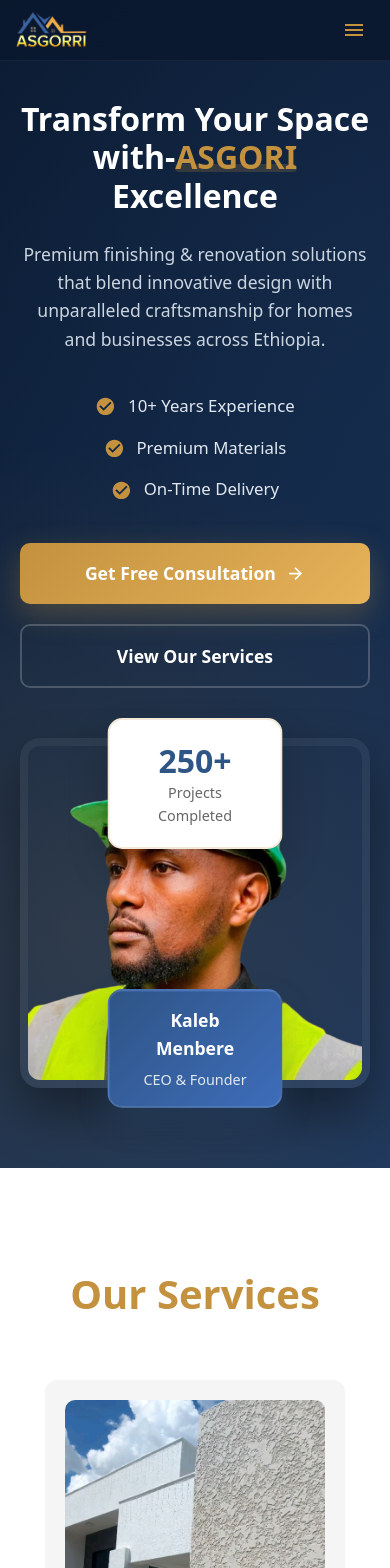
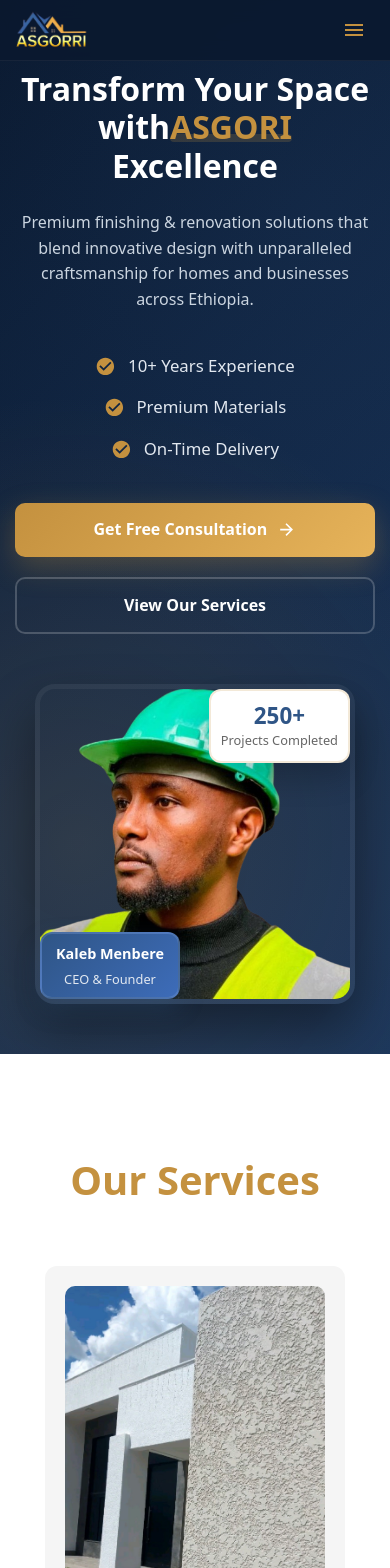
Before and after one commit to kaleb-menbere/asgori, a React (Vite) app: page / in a window 390 px wide. Shown: the top 1568 px of the page. Built offline with nearby package versions, Linux system fonts and the light colour scheme.

Commit message:
hero better

```diff
--- a/src/components/Hero.css
+++ b/src/components/Hero.css
@@ -1,10 +1,10 @@
 /* Hero Section */
 .hero {
   background: linear-gradient(135deg, #0a192f 0%, #1a365d 100%);
-  padding: 120px 20px 100px;
+  padding: 100px 20px 80px;
   position: relative;
   overflow: hidden;
-  min-height: 100vh;
+  min-height: 90vh;
   display: flex;
   align-items: center;
 }
@@ -26,7 +26,7 @@
   margin: 0 auto;
   display: grid;
   grid-template-columns: 1fr 1fr;
-  gap: 80px;
+  gap: 60px;
   align-items: center;
   position: relative;
   z-index: 2;
@@ -37,31 +37,8 @@
   color: white;
 }
 
-.hero-badge {
-  display: inline-flex;
-  align-items: center;
-  gap: 8px;
-  background: rgba(196, 145, 63, 0.1);
-  backdrop-filter: blur(10px);
-  border: 1px solid rgba(196, 145, 63, 0.3);
-  border-radius: 50px;
-  padding: 10px 20px;
-  margin-bottom: 30px;
-}
-
-.badge-icon {
-  color: #c4913f;
-  font-size: 1.2rem;
-}
-
-.hero-badge span {
-  color: #e6b35a;
-  font-weight: 500;
-  font-size: 0.9rem;
-}
-
 .hero-title {
-  font-size: 3.5rem;
+  font-size: 3.2rem;
   line-height: 1.2;
   margin-bottom: 25px;
   font-weight: 700;
@@ -138,6 +115,7 @@
   gap: 10px;
   transition: all 0.3s ease;
   box-shadow: 0 10px 30px rgba(196, 145, 63, 0.3);
+  text-decoration: none;
 }
 
 .cta-btn-primary:hover {
@@ -155,6 +133,7 @@
   font-size: 1.1rem;
   border: 2px solid rgba(255, 255, 255, 0.2);
   transition: all 0.3s ease;
+  text-decoration: none;
 }
 
 .cta-btn-secondary:hover {
@@ -179,11 +158,12 @@
 
 .hero-image-container {
   position: relative;
+  max-width: 500px;
+  margin: 0 auto;
 }
 
 .ceo-image {
   width: 100%;
-  max-width: 500px;
   border-radius: 20px;
   box-shadow: 0 25px 50px rgba(0, 0, 0, 0.4);
   position: relative;
@@ -191,59 +171,65 @@
   border: 8px solid rgba(255, 255, 255, 0.05);
 }
 
+/* Image Badge - Fixed Position */
 .image-badge {
   position: absolute;
-  bottom: 40px;
-  left: -20px;
+  bottom: 30px;
+  left: -15px;
   background: linear-gradient(135deg, #2f5586, #3d6cb9);
-  padding: 15px 25px;
-  border-radius: 15px;
-  box-shadow: 0 15px 30px rgba(47, 85, 134, 0.3);
+  padding: 12px 20px;
+  border-radius: 12px;
+  box-shadow: 0 10px 25px rgba(47, 85, 134, 0.3);
   z-index: 3;
   border: 2px solid rgba(255, 255, 255, 0.1);
+  min-width: 180px;
 }
 
 .badge-content {
   display: flex;
   flex-direction: column;
-  gap: 5px;
+  gap: 4px;
 }
 
 .badge-content strong {
   color: white;
-  font-size: 1.1rem;
+  font-size: 1rem;
   font-weight: 600;
 }
 
 .badge-content span {
   color: #e2e8f0;
-  font-size: 0.9rem;
+  font-size: 0.85rem;
 }
 
+/* Floating Card - Fixed Position */
 .floating-card {
   position: absolute;
-  top: 40px;
-  right: -20px;
+  top: 30px;
+  right: -15px;
   background: white;
-  padding: 20px;
-  border-radius: 15px;
-  box-shadow: 0 20px 40px rgba(0, 0, 0, 0.2);
+  padding: 15px;
+  border-radius: 12px;
+  box-shadow: 0 15px 30px rgba(0, 0, 0, 0.2);
   z-index: 3;
   border: 2px solid rgba(196, 145, 63, 0.2);
+  min-width: 140px;
 }
 
 .card-stat h3 {
   color: #2f5586;
-  font-size: 2rem;
+  font-size: 1.8rem;
   margin: 0;
   font-weight: 700;
+  text-align: center;
 }
 
 .card-stat p {
   color: #666;
   margin: 0;
-  font-size: 0.9rem;
+  font-size: 0.85rem;
   font-weight: 500;
+  text-align: center;
 }
 
 /* Background Elements */
@@ -259,20 +245,30 @@
   z-index: 1;
 }
 
-/* Responsive */
+/* ---------------- Responsive Fixes ---------------- */
 @media (max-width: 1024px) {
   .hero-container {
-    gap: 60px;
+    gap: 50px;
   }
 
   .hero-title {
-    font-size: 3rem;
+    font-size: 2.8rem;
+  }
+
+  .image-badge {
+    left: -10px;
+    bottom: 25px;
+  }
+
+  .floating-card {
+    right: -10px;
+    top: 25px;
   }
 }
 
 @media (max-width: 768px) {
   .hero {
-    padding: 100px 20px 80px;
+    padding: 80px 20px 60px;
   }
 
   .hero-container {
@@ -282,7 +278,7 @@
   }
 
   .hero-title {
-    font-size: 2.5rem;
+    font-size: 2.3rem;
   }
 
   .hero-subtitle {
@@ -298,26 +294,54 @@
     justify-content: center;
   }
 
+  /* Mobile positioning for badges */
+  .hero-image-container {
+    max-width: 400px;
+  }
+
   .image-badge {
-    left: 50%;
-    transform: translateX(-50%);
-    bottom: -20px;
+    left: 10px;
+    bottom: 10px;
+    min-width: 160px;
+    padding: 10px 15px;
   }
 
   .floating-card {
-    right: 50%;
-    transform: translateX(50%);
-    top: -20px;
+    right: 10px;
+    top: 10px;
+    min-width: 120px;
+    padding: 12px;
   }
 
-  .ceo-image {
-    margin: 0 auto;
+  .badge-content strong {
+    font-size: 0.95rem;
+  }
+
+  .badge-content span {
+    font-size: 0.8rem;
+  }
+
+  .card-stat h3 {
+    font-size: 1.6rem;
+  }
+
+  .card-stat p {
+    font-size: 0.8rem;
   }
 }
 
 @media (max-width: 480px) {
+  .hero {
+    padding: 70px 15px 50px;
+    min-height: auto;
+  }
+
   .hero-title {
     font-size: 2rem;
+  }
+
+  .hero-subtitle {
+    font-size: 1rem;
   }
 
   .hero-cta {
@@ -329,5 +353,59 @@
   .cta-btn-secondary {
     width: 100%;
     justify-content: center;
+    padding: 14px 24px;
+    font-size: 1rem;
+  }
+
+  /* Extra small screen adjustments */
+  .hero-image-container {
+    max-width: 320px;
+  }
+
+  .image-badge {
+    left: 5px;
+    bottom: 5px;
+    min-width: 140px;
+    padding: 8px 12px;
+  }
+
+  .floating-card {
+    right: 5px;
+    top: 5px;
+    min-width: 100px;
+    padding: 10px;
+  }
+
+  .badge-content strong {
+    font-size: 0.9rem;
+  }
+
+  .card-stat h3 {
+    font-size: 1.4rem;
+  }
+
+  .ceo-image {
+    border-width: 5px;
   }
 }
+
+/* Fix for very small screens */
+@media (max-width: 360px) {
+  .image-badge,
+  .floating-card {
+    position: relative;
+    left: auto;
+    right: auto;
+    top: auto;
+    bottom: auto;
+    margin: 10px auto;
+    width: 90%;
+    max-width: 250px;
+  }
+
+  .hero-image-container {
+    display: flex;
+    flex-direction: column;
+    gap: 15px;
+  }
+}
--- a/src/components/Hero.jsx
+++ b/src/components/Hero.jsx
@@ -1,7 +1,7 @@
 import React from "react";
 import "./Hero.css";
 import ceoPhoto from "/images/CEOCR.png";
-import { MdArrowForward, MdStar, MdCheckCircle } from "react-icons/md";
+import { MdArrowForward, MdCheckCircle } from "react-icons/md";
 
 const Hero = () => {
   return (
@@ -12,7 +12,7 @@ const Hero = () => {
         {/* Text Content */}
         <div className="hero-text">
           <h1 className="hero-title">
-            Transform Your Space with-
+            Transform Your Space with
             <span className="hero-highlight"> ASGORI</span> Excellence
           </h1>
 
```
